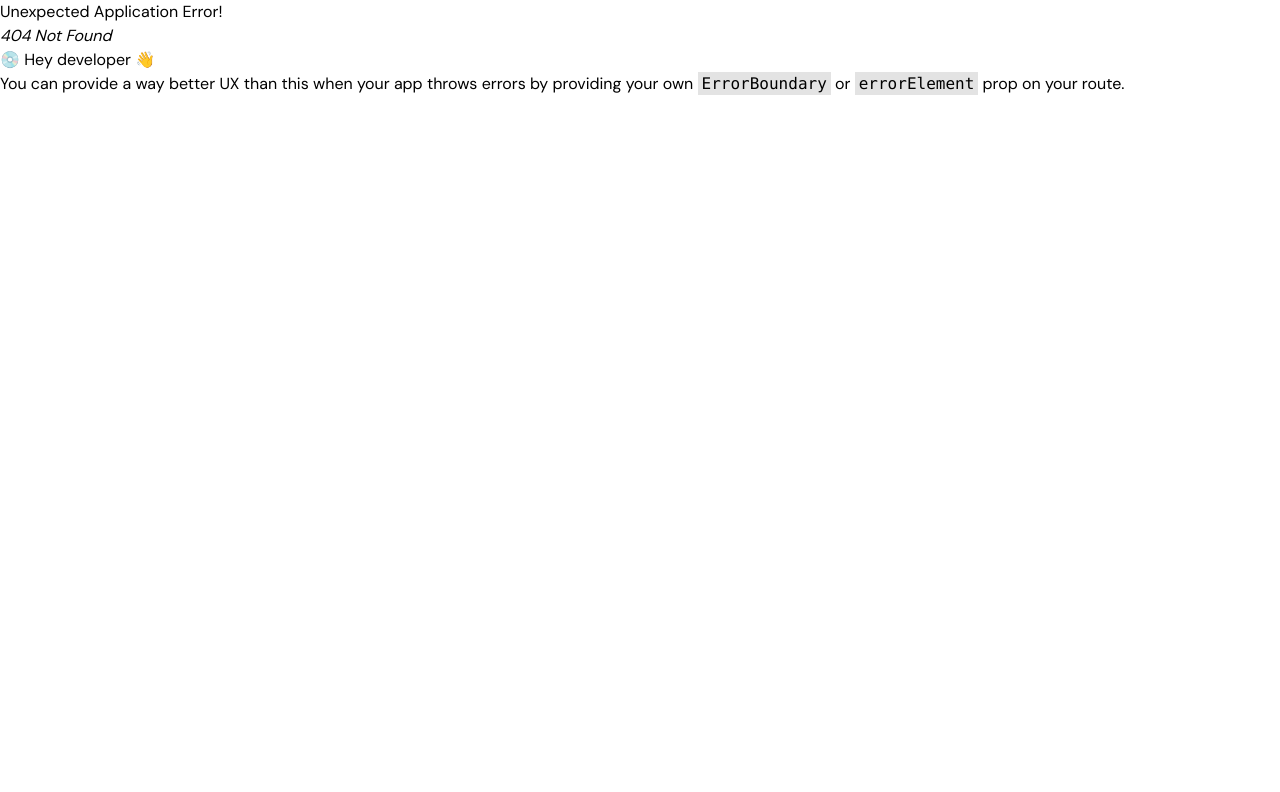
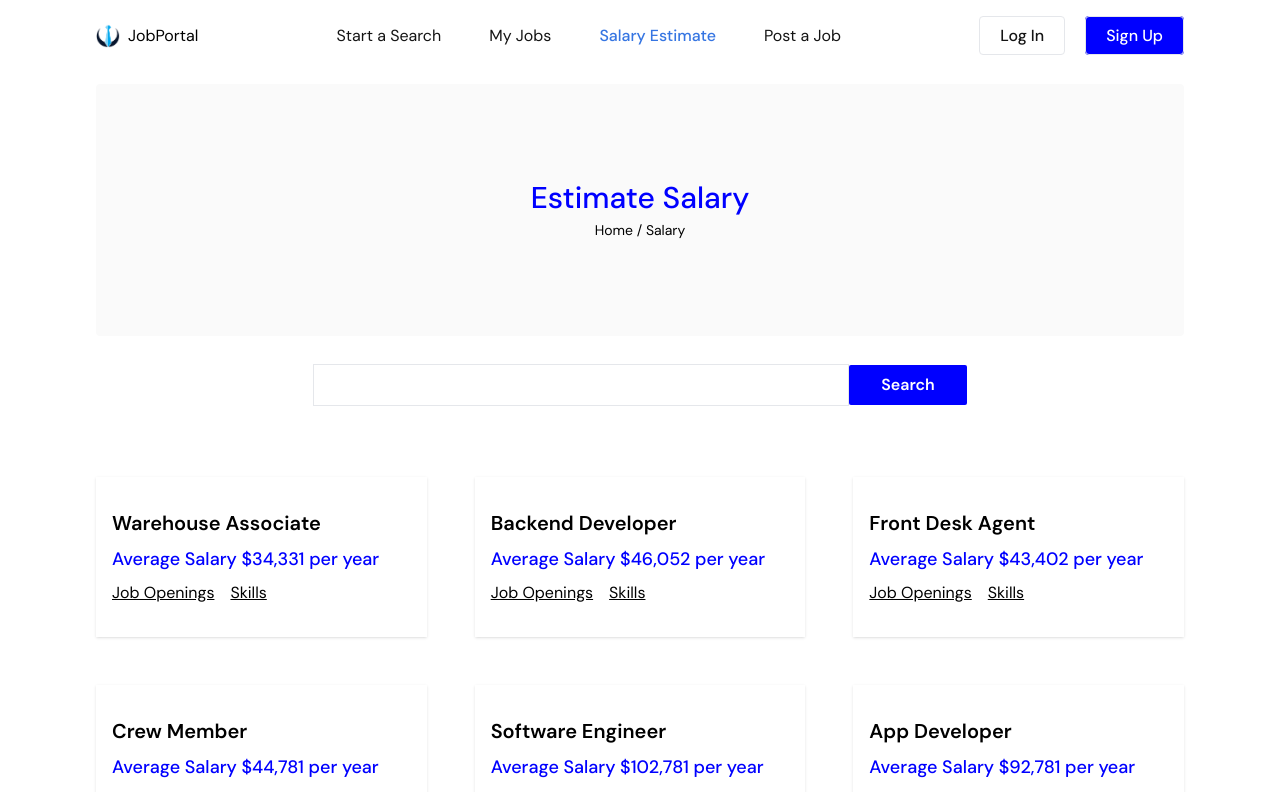
Before and after one commit to akhilavijayanmoonnumackal/Job-Portal, a React (Vite) app: page /salary in a window 1280 px wide. Before the commit this address had no page. Shown: the top 792 px of the page. Built offline with nearby package versions, Linux system fonts and the light colour scheme.

Commit message:
salary estimation

```diff
--- /dev/null
+++ b/src/Pages/SalaryPage.jsx
@@ -0,0 +1,63 @@
+import { useEffect, useState } from "react"
+import PageHeader from "../components/PageHeader"
+
+const SalaryPage = () => {
+  const [searchText, setSearchText] = useState("");
+  const [salary, setSalary] = useState([]);
+
+  useEffect(() => {
+    fetch("salary.json")
+    .then(res => res.json())
+    .then(data => setSalary(data))
+  }, [searchText])
+
+  const handleSearch = () => {
+    const filter = salary.filter(
+      (job) =>
+      job.title.toLowerCase().indexOf(searchText.toLowerCase()) !== -1
+    );
+
+    console.log(filter);
+    setSalary(filter);
+
+}
+console.log(searchText);
+
+  return (
+    <div className="max-w-screen-2xl container mx-auto xl:px-24 px-4">
+      <PageHeader title={"Estimate Salary"} path={"Salary"} />
+
+      <div className="mt-5">
+        <div className="search-box p-2 text-center mb-2">
+          <input
+          type="text"
+          name="search"
+          id="search"
+          className="py-2 pl-3 border focus:outline-none lg:w-6/12 w-full"
+          onChange={(e) => setSearchText(e.target.value)}
+          />
+          <button onClick={handleSearch} className="bg-blue text-white font-semibold px-8 py-2 rounded-sm mb-4">Search</button>
+        </div>
+      </div>
+
+      {/* salary display card */}
+      <div className="grid lg:grid-cols-3 sm:grid-cols-2 grid-cols-1 gap-12 my-12 items-center">
+        {
+          salary.map((data) => (
+            <div key={data.id} className="shadow px-4 py-8">
+              <h4 className="font-semibold text-xl">{data.title}</h4>
+              <p className="my-2 font-medium text-blue text-lg">{data.salary}</p>
+              <div className="flex flex-wrap gap-4">
+                <a href="/" className="underline">{data.status}</a>
+                <a href="/" className="underline">{data.skills}</a>
+
+              </div>
+            </div>
+          ))
+        }
+      </div>
+    </div>
+  )
+}
+
+export default SalaryPage
--- a/src/Router/Router.jsx
+++ b/src/Router/Router.jsx
@@ -3,6 +3,7 @@ import App from '../App';
 import Home from "../Pages/Home";
 import CreateJob from "../Pages/CreateJob";
 import MyJobs from "../Pages/MyJobs";
+import SalaryPage from "../Pages/SalaryPage";
 
 const router = createBrowserRouter([
     {
@@ -20,6 +21,10 @@ const router = createBrowserRouter([
         {
           path: '/my-job',
           element: <MyJobs />
+        },
+        {
+          path: '/salary',
+          element: <SalaryPage />
         }
       ]
     },
--- /dev/null
+++ b/src/components/PageHeader.jsx
@@ -0,0 +1,14 @@
+
+
+const PageHeader = ({ title, path }) => {
+  return (
+    <div className="py-24 mt-3 bg-[#FAFAFA] rounded flex items-center justify-center">
+        <div>
+            <h2 className="text-3xl text-blue font-medium mb-1 text-center">{title}</h2>
+            <p className="text-sm text-center"><a href="/">Home</a> / {path}</p>
+        </div>
+    </div>
+  )
+}
+
+export default PageHeader
```
